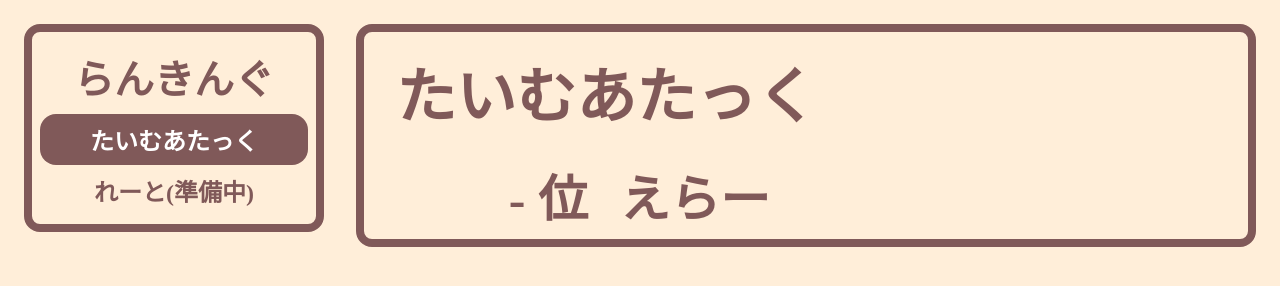
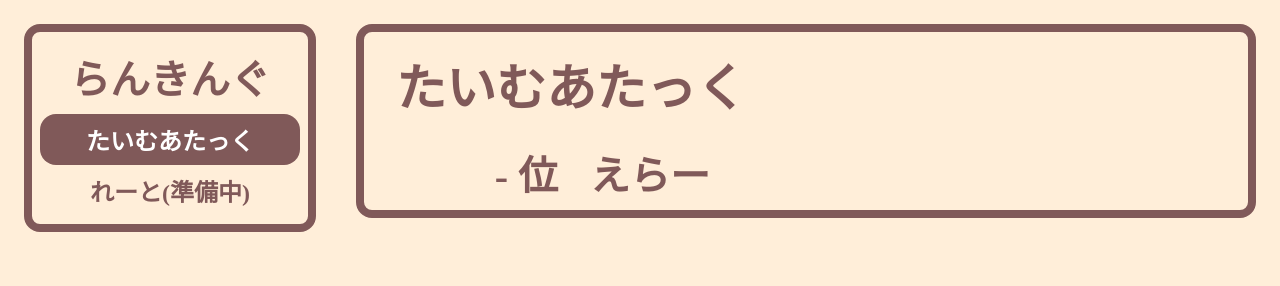
Before and after one commit to 2ndPINEW/HiraganaParser, a plain HTML site: page src/game/rankings/index.html in a window 1280 px wide. Drawn offline with Linux system fonts and the light colour scheme; no server answers.

Commit message:
fix: 長い名前が入ったときにランキングレイアウトが崩れるのを修正

```diff
--- a/src/game/rankings/index.css
+++ b/src/game/rankings/index.css
@@ -12,6 +12,7 @@ body {
     border-radius: 16px;
     border: solid 8px var(--color-primary);
     padding: 8px;
+    width: 260px;
 }
 
 .selector_title {
@@ -43,7 +44,7 @@ body {
 }
 
 .ranking_title {
-    font-size: 60px;
+    font-size: 50px;
     font-weight: bold;
     color: var(--color-primary);
     margin: 16px 32px;
@@ -56,20 +57,25 @@ body {
 }
 
 .ranking_item_rank {
-    width: 160px;
+    width: 130px;
     text-align: end;
-    font-size: 50px;
+    font-size: 40px;
     font-weight: bold;
     color: var(--color-primary);
     margin: 8px 0 8px 64px;
+    white-space: nowrap;
+    flex-shrink: 0;
 }
 
 .ranking_item_name {
-    font-size: 50px;
+    font-size: 40px;
     font-weight: bold;
     color: var(--color-primary);
-    margin: 8px 0 8px 32px;
+    margin: 8px 8px 8px 32px;
     flex-grow: 1;
+    white-space: nowrap;
+    overflow: hidden;
+    text-overflow: ellipsis;
 }
 
 .ranking_item_time {
@@ -77,6 +83,7 @@ body {
     font-weight: bold;
     color: var(--color-primary);
     margin: 8px 64px 8px 32px;
+    white-space: nowrap;
 }
 
 
@@ -88,6 +95,6 @@ body {
 
 .right_column {
     min-width: 900px;
-    max-width: 1200px;
+    max-width: 1400px;
     padding: 16px;
 }
```
